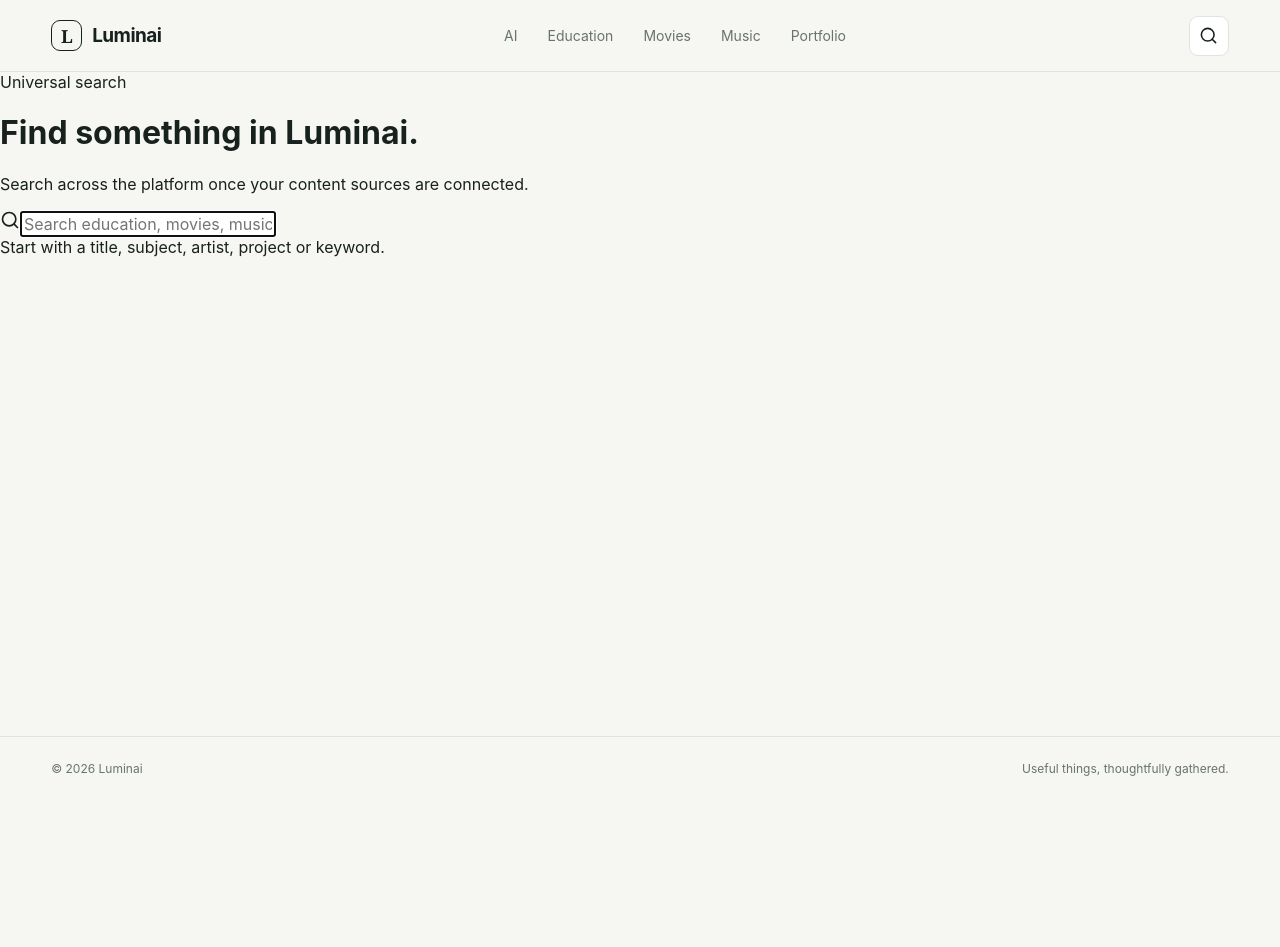
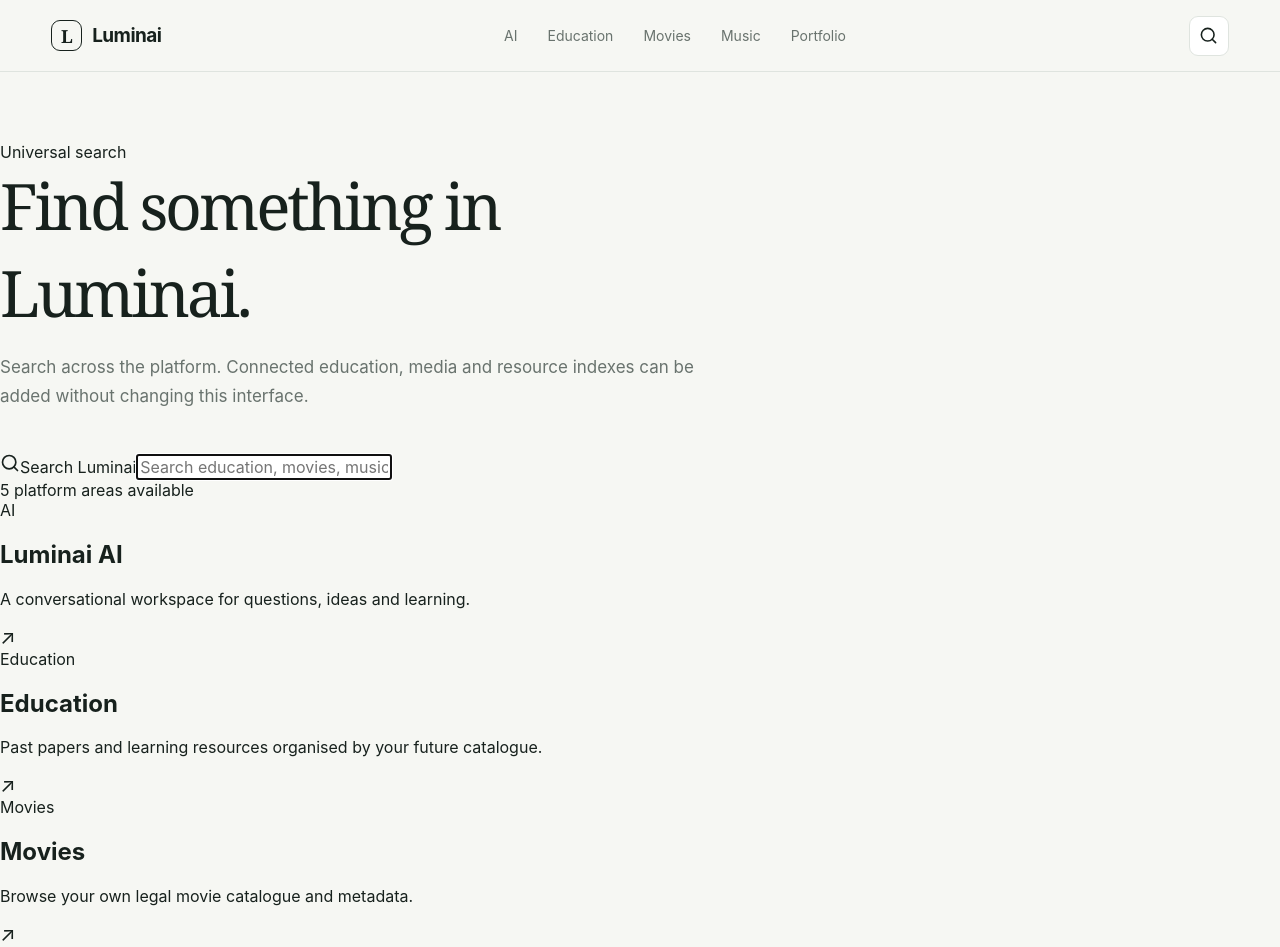
Before and after one commit to itx-adan110/Luminai, a Next.js app: page /search in a window 1280 px wide. Shown: the top 947 px of the page. Before the commit the page ends 800 px from the top, so only its background shows below. Built offline with nearby package versions, Linux system fonts and the light colour scheme.

Commit message:
feat: make universal search functional across platform sections

```diff
--- a/app/search/page.tsx
+++ b/app/search/page.tsx
@@ -1,4 +1,33 @@
 "use client";
+
+import Link from "next/link";
 import { Search } from "lucide-react";
-import { useState } from "react";
-export default function SearchPage() { const [query,setQuery]=useState(""); return <main className="search-page section-pad"><span className="kicker">Universal search</span><h1>Find something in Luminai.</h1><p>Search across the platform once your content sources are connected.</p><label className="search-box"><Search size={20}/><input value={query} onChange={e=>setQuery(e.target.value)} placeholder="Search education, movies, music, projects…" autoFocus /></label><div className="search-note">{query ? <>Searching for <strong>“{query}”</strong> — connect your content index to return results.</> : "Start with a title, subject, artist, project or keyword."}</div></main>; }
+import { useMemo, useState } from "react";
+
+type Result = { title: string; type: string; href: string; description: string };
+
+const results: Result[] = [
+  { title: "Luminai AI", type: "AI", href: "/ai", description: "A conversational workspace for questions, ideas and learning." },
+  { title: "Education", type: "Education", href: "/education", description: "Past papers and learning resources organised by your future catalogue." },
+  { title: "Movies", type: "Movies", href: "/movies", description: "Browse your own legal movie catalogue and metadata." },
+  { title: "Music", type: "Music", href: "/music", description: "Discover artists, albums and collections from your own sources." },
+  { title: "Portfolio", type: "Portfolio", href: "/portfolio", description: "A focused professional profile for projects, skills and experience." },
+];
+
+export default function SearchPage() {
+  const [query, setQuery] = useState("");
+  const filtered = useMemo(() => {
+    const q = query.trim().toLowerCase();
+    if (!q) return results;
+    return results.filter((item) => `${item.title} ${item.type} ${item.description}`.toLowerCase().includes(q));
+  }, [query]);
+
+  return (
+    <main className="section-pad tool-page">
+      <div className="tool-title"><span className="kicker">Universal search</span><h1>Find something in Luminai.</h1><p>Search across the platform. Connected education, media and resource indexes can be added without changing this interface.</p></div>
+      <label className="search-box search-page-box"><Search size={20} aria-hidden="true" /><span className="sr-only">Search Luminai</span><input value={query} onChange={(e) => setQuery(e.target.value)} placeholder="Search education, movies, music, projects…" autoFocus /></label>
+      <div className="results-meta" aria-live="polite">{filtered.length} platform {filtered.length === 1 ? "area" : "areas"} {query ? `matching “${query}”` : "available"}</div>
+      {filtered.length ? <div className="search-results">{filtered.map((item) => <Link className="search-result" href={item.href} key={item.href}><div><span className="kicker">{item.type}</span><h2>{item.title}</h2><p>{item.description}</p></div><span className="arrow" aria-hidden="true">↗</span></Link>)}</div> : <div className="empty-state"><h2>No results</h2><p>Try a different keyword.</p><button className="button button-light" onClick={() => setQuery("")}>Clear search</button></div>}
+    </main>
+  );
+}
```
